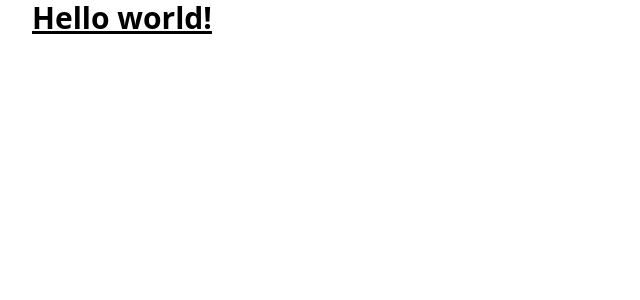
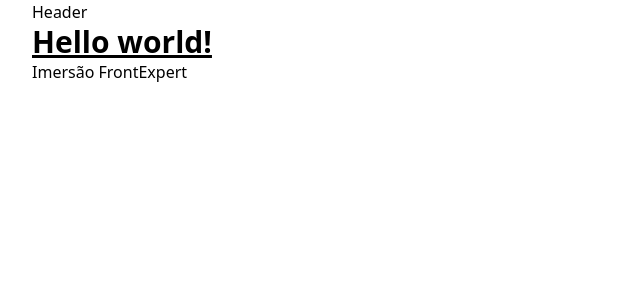
Before and after one commit to mvlima/onFood-frontExpert, a Next.js app: page / in a window 1280 px wide. Shown: the top 300 px of the page, without its empty margins (0-640 px from the left). Built offline with nearby package versions, Linux system fonts and the light colour scheme.

Commit message:
Added Header and Footer components

```diff
--- /dev/null
+++ b/components/footer/footer.tsx
@@ -0,0 +1,7 @@
+export function Footer() {
+  return (
+    <footer>
+      <p>Imersão FrontExpert</p>
+    </footer>
+  );
+}
--- /dev/null
+++ b/components/footer/index.ts
@@ -0,0 +1 @@
+export * from "./footer";
--- /dev/null
+++ b/components/header/header.tsx
@@ -0,0 +1,7 @@
+export function Header() {
+  return (
+    <header>
+      <h1>Header</h1>
+    </header>
+  );
+}
--- /dev/null
+++ b/components/header/index.ts
@@ -0,0 +1 @@
+export * from "./header";
--- /dev/null
+++ b/components/index.ts
@@ -0,0 +1,2 @@
+export * from "./header";
+export * from "./footer";
--- a/pages/index.tsx
+++ b/pages/index.tsx
@@ -2,6 +2,7 @@
 import Head from "next/head";
 import Image from "next/image";
 import styles from "../styles/Home.module.css";
+import { Header, Footer } from "@/components";
 
 const Home: NextPage = () => {
   return (
@@ -12,7 +13,11 @@
         <link rel="icon" href="/favicon.ico" />
       </Head>
 
+      <Header />
+
       <h1 className="text-3xl font-bold underline">Hello world!</h1>
+
+      <Footer />
     </div>
   );
 };
--- a/tsconfig.json
+++ b/tsconfig.json
@@ -13,7 +13,11 @@
     "resolveJsonModule": true,
     "isolatedModules": true,
     "jsx": "preserve",
-    "incremental": true
+    "incremental": true,
+    "baseUrl": ".",
+    "paths": {
+      "@/components": ["components"]
+    }
   },
   "include": ["next-env.d.ts", "**/*.ts", "**/*.tsx"],
   "exclude": ["node_modules"]
```
